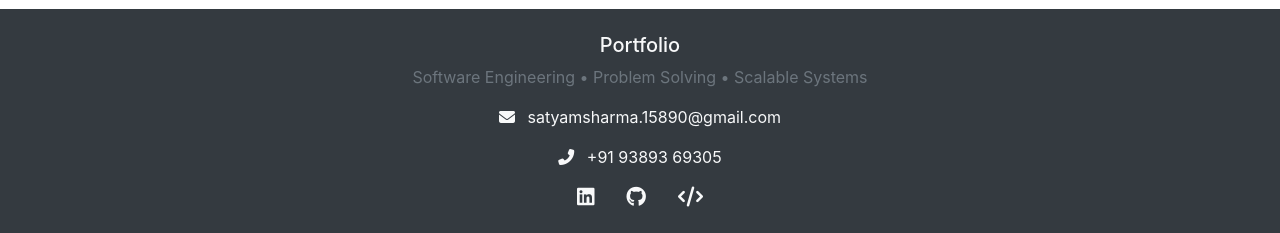
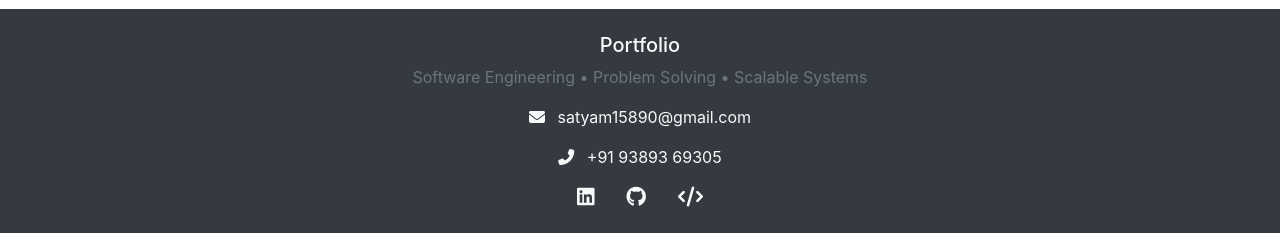
Before and after one commit to Satyam-Sharma-coder/portfolio-flask, a Flask app: page /about in a window 1280 px wide. Shown: the part 1912-2145 px from the top of the page. Run offline with Flask 3, Linux system fonts and the light colour scheme.

Commit message:
Updated gmail id

```diff
--- a/templates/base.html
+++ b/templates/base.html
@@ -46,7 +46,7 @@ $(function () {
       <i class="fas fa-envelope"></i>
       <a href="mailto:satyam15890@gmail.com"
          class="text-light ml-2">
-        satyamsharma.15890@gmail.com
+        satyam15890@gmail.com
       </a>
     </p>
 
```
